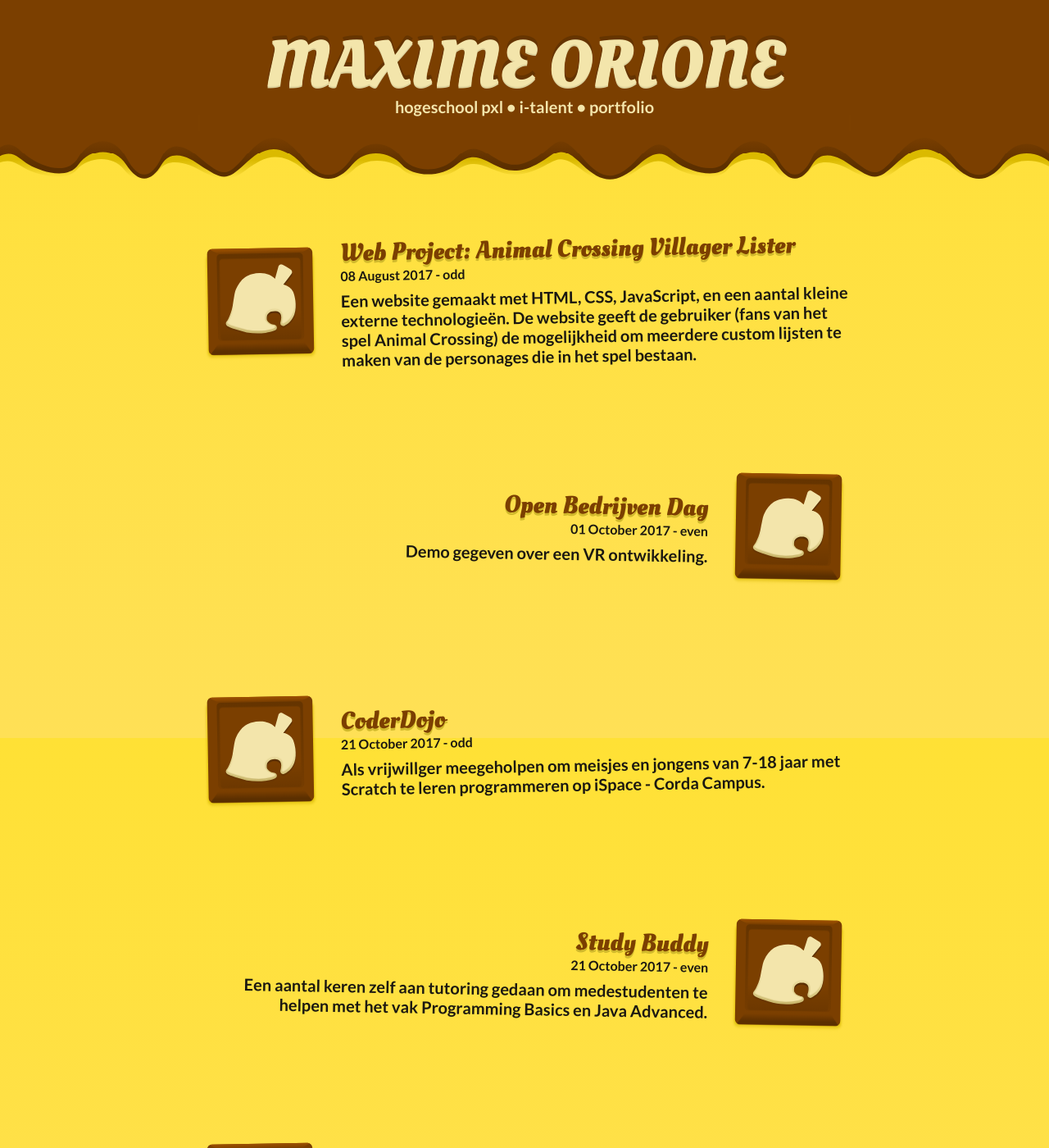
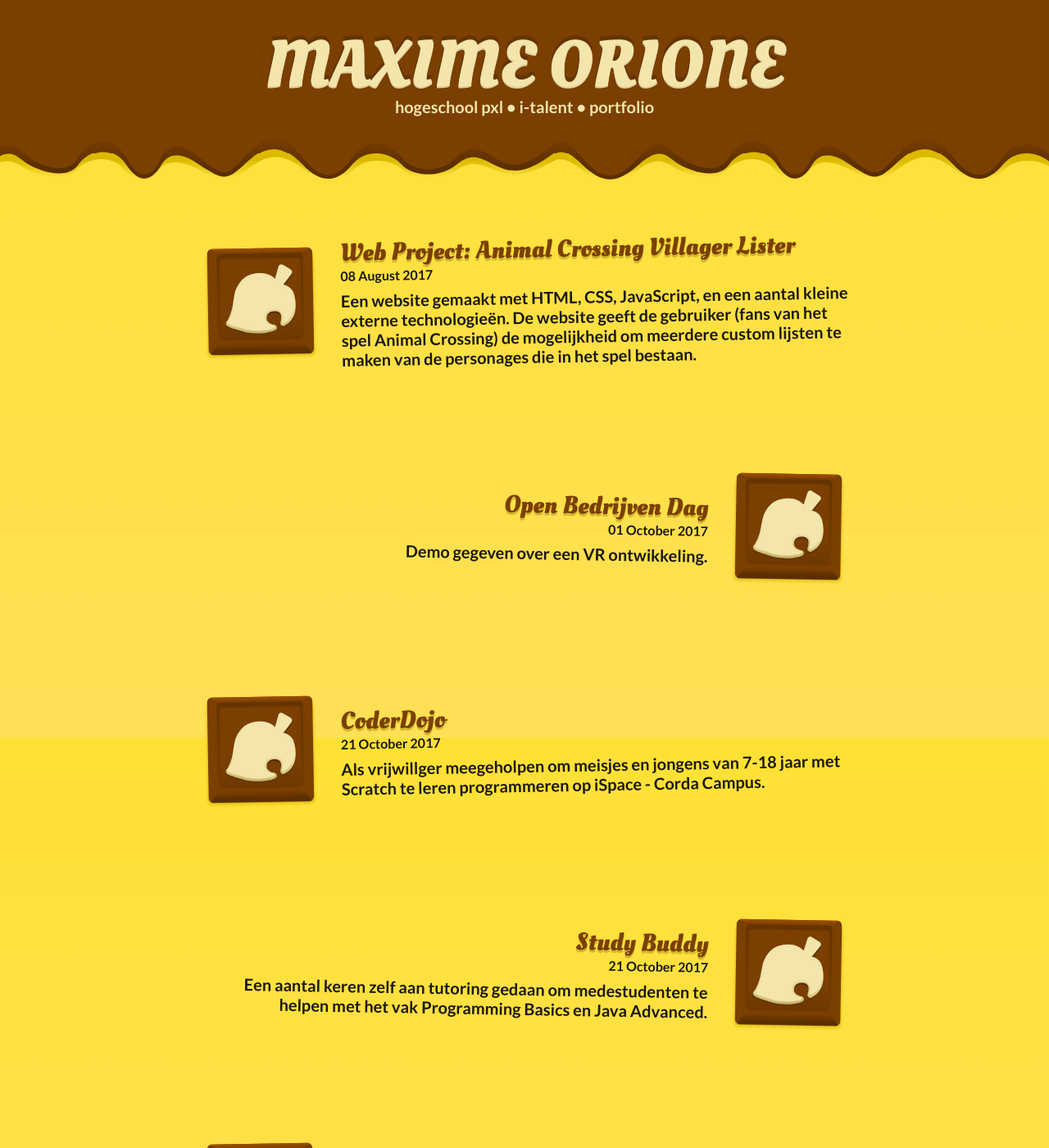
Before and after one commit to Maxzilla60/maxzilla60.github.io, a Jekyll site: the page built from index.html, in a window 1280 px wide and 1400 px high. Shown: the whole window at 82% size. Built offline with Jekyll 4.4.1, drawn with Linux system fonts in a browser that asks for light colours; some of the changed text lies outside the part shown.

Commit message:
Removed even/odd debug output

```diff
--- a/index.html
+++ b/index.html
@@ -23,7 +23,7 @@ layout: main
 	  				{% endif %}
 	  			</div>
 	  			<div class="activity_date licorice">
-	  				{{ activity.date | date_to_long_string }} - {{ var }}
+	  				{{ activity.date | date_to_long_string }}
 	  			</div>
 	  			<div class="activity_description licorice">
 	  				{{ activity.content }}
```
